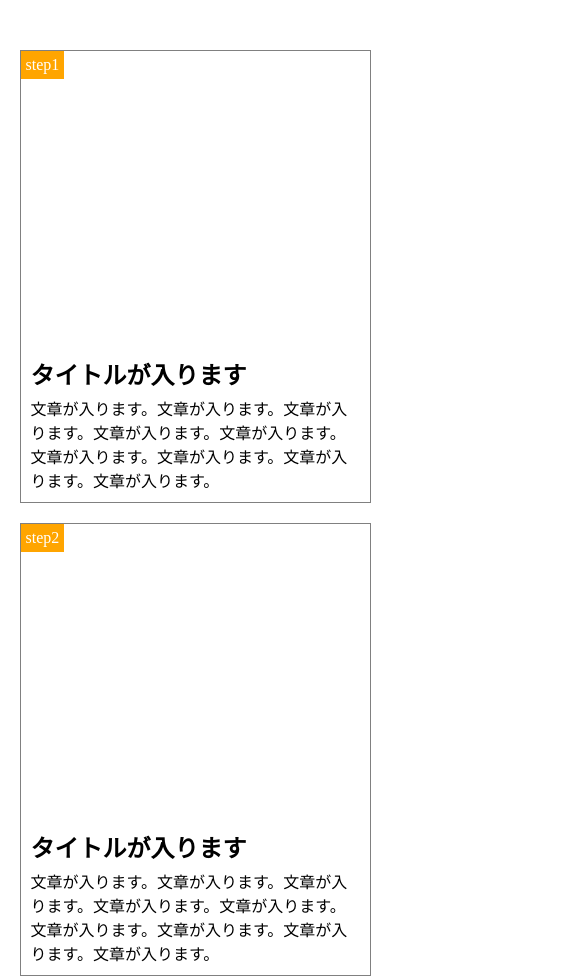
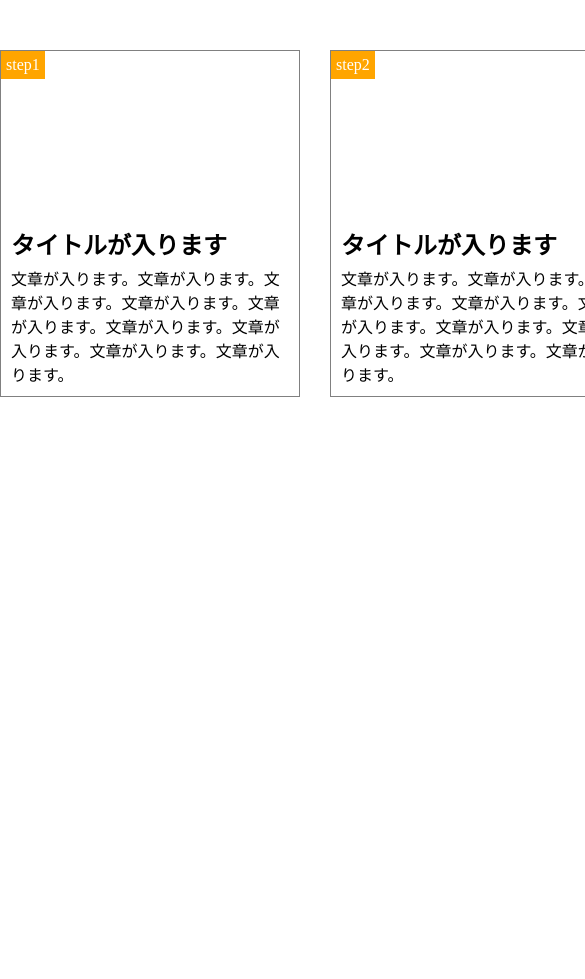
Before and after one commit to hiro0911/HTML_CSS_1-10, a plain HTML site: page index.html in a window 390 px wide. Shown: the top 979 px of the page, 585 px wide, since content can reach past the window. After the commit the page ends 844 px from the top, so only its background shows below. Drawn offline with Linux system fonts and the light colour scheme.

Commit message:
[Start] 1-10

```diff
--- a/style.css
+++ b/style.css
@@ -53,24 +53,3 @@ main{
 	font-size: 150%;
 	margin: 15px 0 5px;
 }
-@media screen and (max-width: 768px){
-	main{
-		width: 100%;
-		margin: 50px 0 50px 0;
-	}
-	.contents-box{
-		float: none;
-		width: 90%;
-		margin-left: 5%;
-		margin-right: 5%;
-	}
-	.contents-box:nth-child(1){
-		margin-bottom: 20px
-	}
-	.contents-box:nth-child(2){
-		margin-bottom: 20px
-	}
-	.image1,.image2,.image3{
-		height: 280px;
-	}
-}
```
